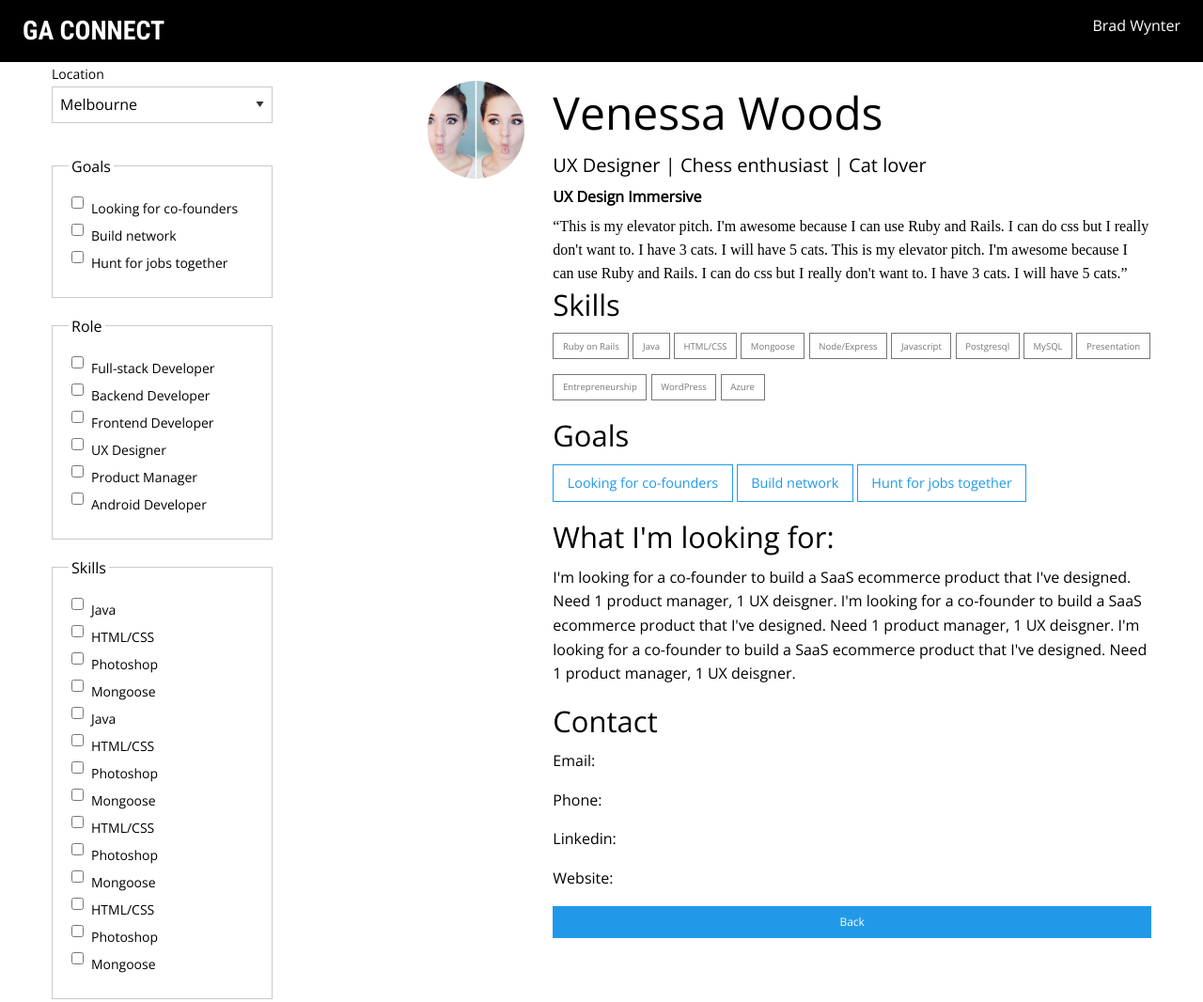
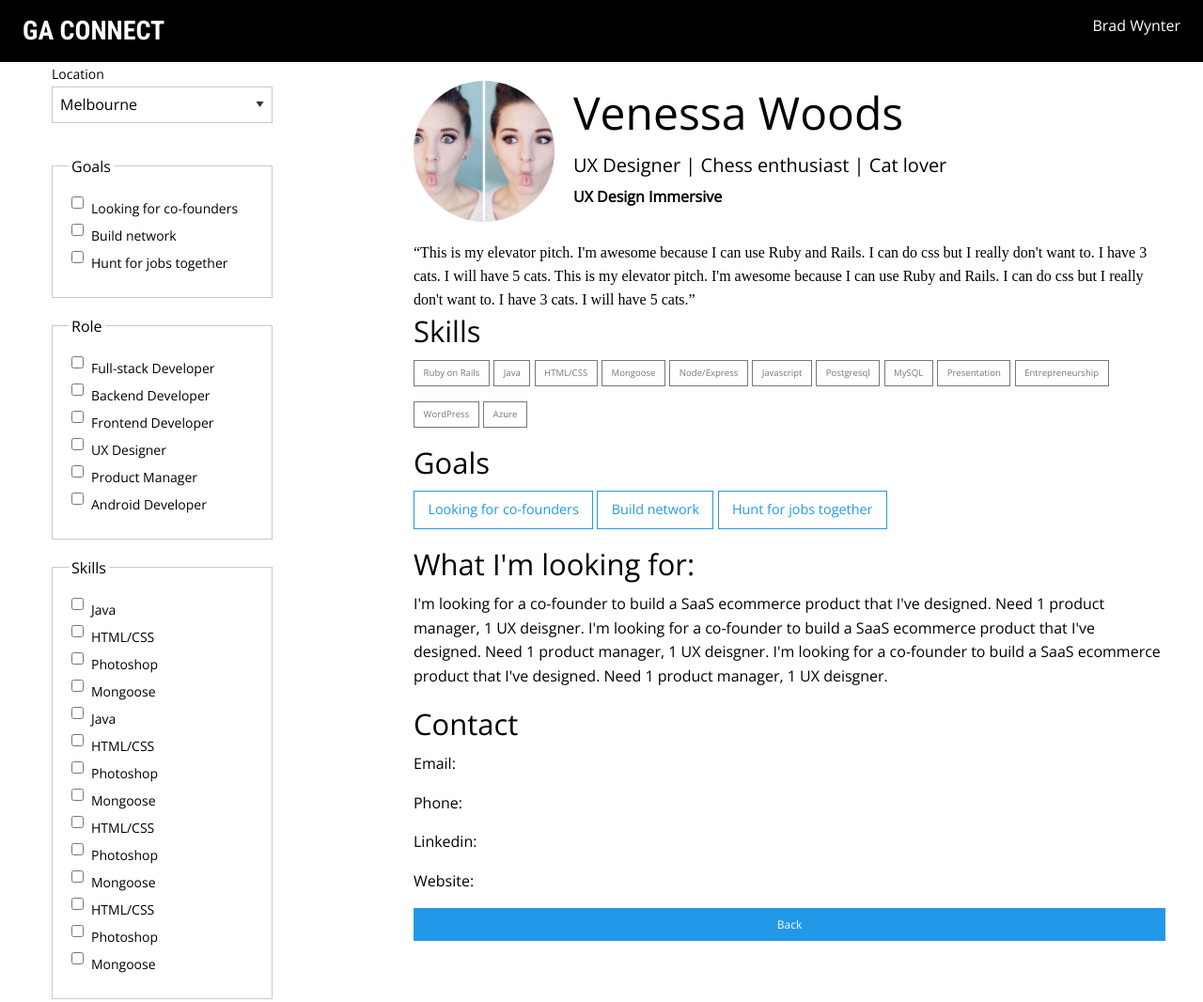
Before and after one commit to brawyn77/GA-Connect-Front, a website: page public/views/profile.html in a window 1280 px wide. Shown: the whole page at 94% size. Drawn offline with nearby package versions, Linux system fonts and the light colour scheme; files that its build step writes are made by us from their sources; a web font is replaced by a local one.

Commit message:
Improve profile page view to utilize space. Fix issue of different profile image dimensions.

```diff
--- a/assets/styles/base/_test.scss
+++ b/assets/styles/base/_test.scss
@@ -18,6 +18,10 @@
 	}
 }
 
+
+
+#mainboard {
+	padding-top: 20px;
 	.card {
 		display: inline-block;
 		position: relative;
@@ -29,16 +33,31 @@
 			text-align: center;
 			img {
 				border-radius: 50%;
+				height: 200px;
+				width: 200px;
+			}
+		}
 	}
 }
 
+.profile-pic {
+	float: left;
+	widht: 210px;
+	padding-right: 20px;
+	padding-bottom: 20px;
+	img {
+		border-radius: 50%;
+		height: 150px;
+		width: 150px;
+	}
 }
 
-#mainboard {
-	padding-top: 20px;
-	img {
-		border-radius: 50%;
+.profile-card {
+	float: left;
+	vertical-align: center;
 }
+.profile-info {
+	display: block;
 }
 
 q {
--- a/public/views/profile.html
+++ b/public/views/profile.html
@@ -83,13 +83,17 @@
 <!-- Main results  -->
 	<div class="large-8 medium-8 columns" id="mainboard">
 		<div class="row">
-			<div class="small-2 large-2 columns">
+			<div class="profile-pic">
 				<img src="../img/profilepic.png">
 			</div>
-			<div class="small-10 large-10 columns">
+			<div class="profile-card">
 				<h1>Venessa Woods</h1>
 				<h5>UX Designer | Chess enthusiast | Cat lover </h5>
 				<h6>UX Design Immersive</h6>
+			</div>
+		</div>
+		<div class="row">
+			<div class="profile-info">
 				<q>This is my elevator pitch. I'm awesome because I can use Ruby and Rails. I can do css but I really don't want to. I have 3 cats. I will have 5 cats. This is my elevator pitch. I'm awesome because I can use Ruby and Rails. I can do css but I really don't want to. I have 3 cats. I will have 5 cats.</q>
 
 				<div class="skills">
```
Also changed, not shown: public/index.html (+1 -1 lines), public/css/main.css, public/img/profilepic5.png (added), 1 other file. Lines whose indentation alone changed are shown as unchanged.
